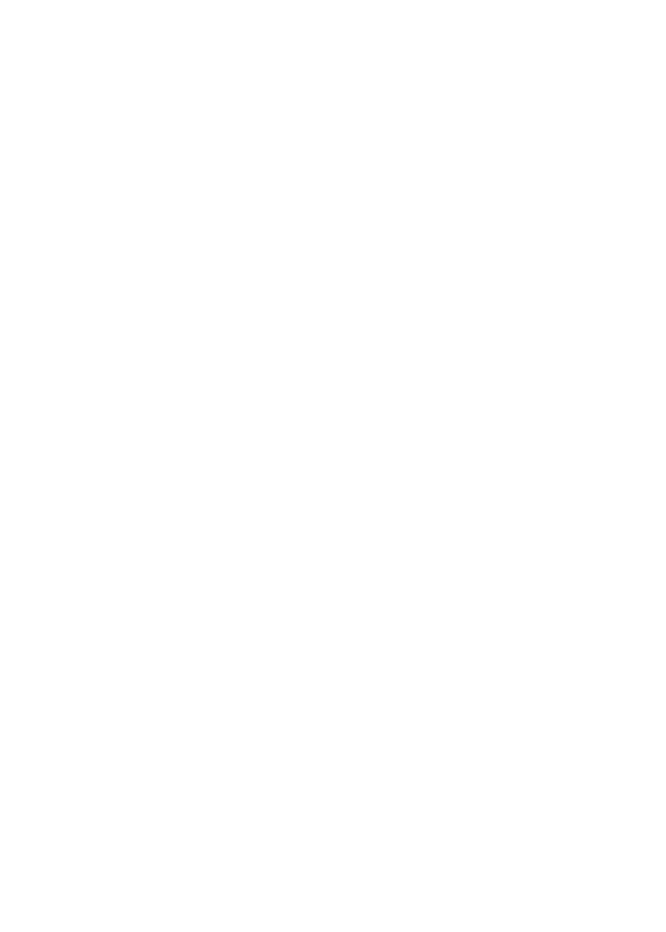
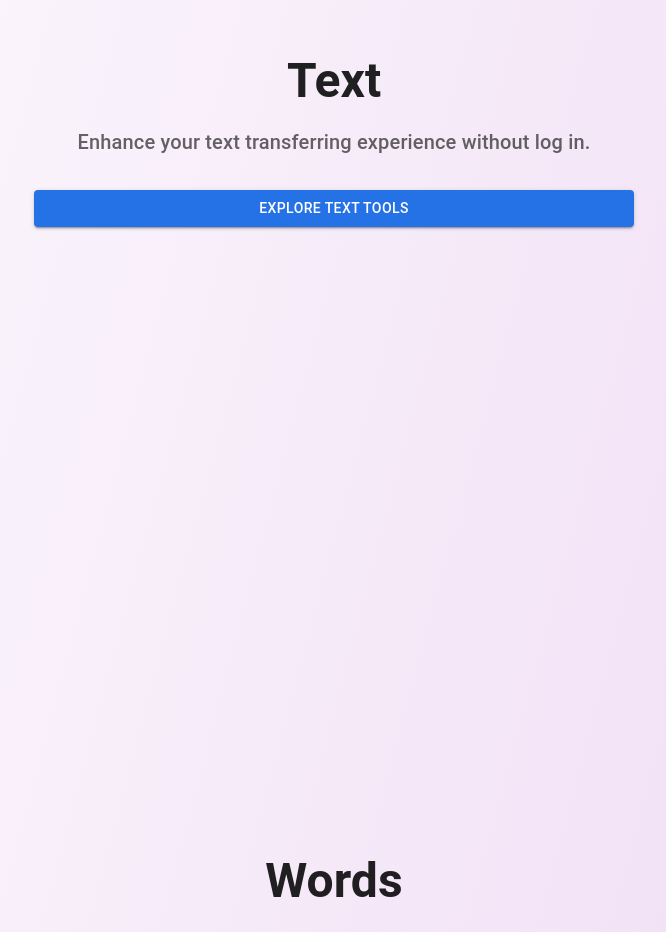
Before and after one commit to andygqw/GWTool_React, a React (Create React App) app: page / in a window 1280 px wide. Shown: the part 1060-1992 px from the top of the page, without its empty margins (306-972 px from the left). Before the commit the page ends 800 px from the top, so only its background shows below. Built offline with nearby package versions, Linux system fonts and the light colour scheme.

Commit message:
added more sections to landing page

```diff
--- a/src/App.js
+++ b/src/App.js
@@ -91,7 +91,7 @@
                 </Toolbar>
             </AppBar>
             <Box component="main" sx={{
-                height: '100vh',
+                height: 'auto',
                 margin: 0,
                 display: 'flex',
                 alignItems: 'center',
--- a/src/Component/LandingPage.js
+++ b/src/Component/LandingPage.js
@@ -1,19 +1,61 @@
 import React from 'react';
-import {Typography, Button, Container} from '@mui/material';
+import {Typography, Button, Container, Box} from '@mui/material';
 import {useTheme} from '@mui/material/styles';
 import {useNavigate} from 'react-router-dom';
-
 
 const LandingPage = ({mode}) => {
 
     const theme = useTheme();
     const navigate = useNavigate();
 
+    const sections = [
+        {
+            title: "Text",
+            description: "Enhance your text transferring experience without log in.",
+            buttonText: "Explore Text Tools",
+            buttonAction: () => navigate('/text'),
+            background: mode === 'dark' ? 'linear-gradient(to bottom right, #1f1c2c, #928DAB)' : 'linear-gradient(to bottom right, #f7f7f7, #e3e3e3)',
+        },
+        {
+            title: "Words",
+            description: "Manipulate and analyze words effortlessly.",
+            buttonText: "Explore Words Tools",
+            buttonAction: () => navigate('/words'),
+            background: mode === 'dark' ? 'linear-gradient(to bottom right, #333, #111)' : 'linear-gradient(to bottom right, #f0f0f0, #dcdcdc)',
+        },
+        {
+            title: "Files",
+            description: "Manage your files with ease and efficiency.",
+            buttonText: "Explore Files Tools",
+            buttonAction: () => navigate('/files'),
+            background: mode === 'dark' ? 'linear-gradient(to bottom right, #000428, #004e92)' : 'linear-gradient(to bottom right, #ffffff, #e8e8e8)',
+        },
+        {
+            title: "Resources",
+            description: "Access a wide range of resources to aid your work.",
+            buttonText: "Explore Resources",
+            buttonAction: () => navigate('/resources'),
+            background: mode === 'dark' ? 'linear-gradient(to bottom right, #0f0c29, #302b63, #24243e)' : 'linear-gradient(to bottom right, #fdfcfb, #e2d1c3)',
+        },
+        {
+            title: "KisKis",
+            description: "Discover the unique KisKis features.",
+            buttonText: "Explore KisKis",
+            buttonAction: () => navigate('/kiskis'),
+            background: mode === 'dark' ? 'linear-gradient(to bottom right, #414345, #232526)' : 'linear-gradient(to bottom right, #e0eafc, #cfdef3)',
+        },
+    ];
+
     return (
         <div>
             <Container sx={{
                 textAlign: 'center',
                 margin: 0,
+                padding: 4,
+                height: '100vh',
+                display: 'flex',
+                flexDirection: 'column',
+                justifyContent: 'center',
             }}>
                 <Typography
                     variant="h2"
@@ -24,7 +66,8 @@
                         color: theme.palette.text.primary
                     }}
                 >
-                    Use <span className={"gradient-text tracking-tight inline font-semibold"}>convenient</span> tools
+                    Use <span
+                    className={"gradient-text tracking-tight inline font-semibold"}>convenient</span> tools
                     <br/>
                     with few simple clicks.
                 </Typography>
@@ -53,6 +96,47 @@
                     </Button>
                 </div>
             </Container>
+
+            {sections.map((section, index) => (
+
+                <Container sx={{
+                    textAlign: 'center',
+                    margin: 0,
+                    padding: 4,
+                    height: '100vh',
+                    display: 'flex',
+                    flexDirection: 'column',
+                    justifyContent: 'center',
+                }}>
+                    <Typography
+                        variant="h3"
+                        component="h2"
+                        gutterBottom
+                        sx={{
+                            fontWeight: 'bold',
+                            color: theme.palette.text.primary
+                        }}
+                    >
+                        {section.title}
+                    </Typography>
+                    <Typography
+                        variant="h6"
+                        sx={{
+                            color: theme.palette.text.secondary,
+                            mb: 4
+                        }}
+                    >
+                        {section.description}
+                    </Typography>
+                    <Button
+                        variant="contained"
+                        color="primary"
+                        onClick={section.buttonAction}
+                    >
+                        {section.buttonText}
+                    </Button>
+                </Container>
+            ))}
         </div>
     );
 };
```
